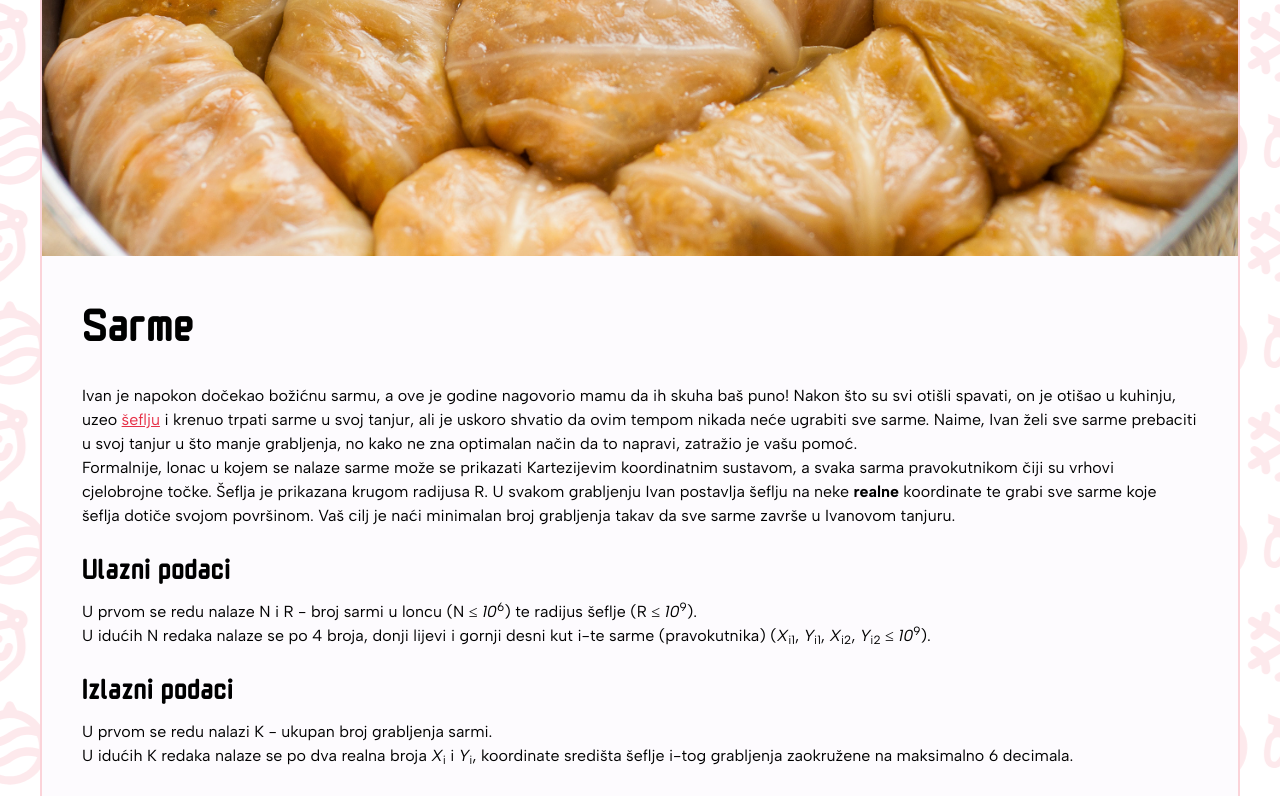
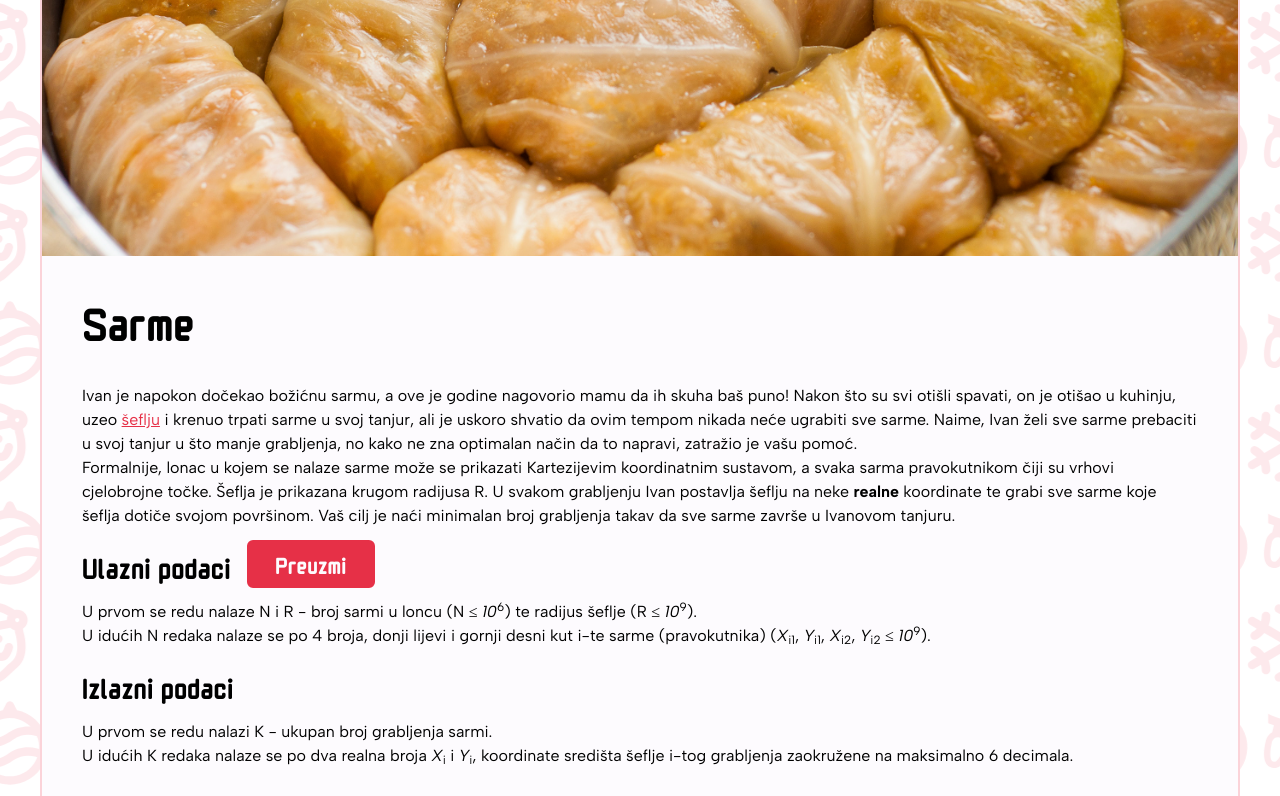
Before and after one commit to x-fer/dosasce-2023-web, a React (Vite) app: page /problem/1 in a window 1280 px wide. Shown: the part 367-1163 px from the top of the page. Built offline with nearby package versions, Linux system fonts and the light colour scheme; no server answers.

Commit message:
Add download file button

```diff
--- /dev/null
+++ b/src/components/UlazniPodatciButtons.tsx
@@ -0,0 +1,15 @@
+const UlazniPodatciButtons = ({ filePath }: { filePath: string }) => {
+  return (
+    <a href={filePath} download={true}>
+      <button
+        type="button"
+        title="Preuzmi ulazne podatke"
+        className="h-4 w-auto rounded-md border-2 border-solid border-red bg-red px-2 text-center text-lg text-white md:h-12 md:w-32 md:text-2xl"
+      >
+        Preuzmi
+      </button>
+    </a>
+  )
+}
+
+export default UlazniPodatciButtons
--- a/src/screens/problems/FirstProblem.tsx
+++ b/src/screens/problems/FirstProblem.tsx
@@ -1,6 +1,7 @@
 import { Sarme, Title } from '@/components'
 import ProblemPage from '@/components/ProblemPage'
 import SolutionBox from '@/components/SolutionBox'
+import UlazniPodatciButtons from '@/components/UlazniPodatciButtons'
 import ZadatakComing from '@/components/ZadatakComing'
 // import { useZadActive } from '@/utils/dates'
 
@@ -35,7 +36,11 @@ const FirstProblem = () => {
             grabljenju Ivan postavlja šeflju na neke <b>realne</b> koordinate te grabi sve sarme koje šeflja dotiče
             svojom površinom. Vaš cilj je naći minimalan broj grabljenja takav da sve sarme završe u Ivanovom tanjuru.
           </p>
-          <Title type="subtitle">Ulazni podaci</Title>
+          <div className="flex items-center gap-4">
+            <Title type="subtitle">Ulazni podaci</Title>
+            <UlazniPodatciButtons filePath="/files/inputs/1/ulaz.txt" />
+          </div>
+
           <p className="paragraph">
             U prvom se redu nalaze N i R - broj sarmi u loncu (N ≤ <var>10</var>
             <sup>6</sup>) te radijus šeflje (R ≤ <var>10</var>
```
Also changed, not shown: public/files/inputs/1/ulaz.txt (added).
